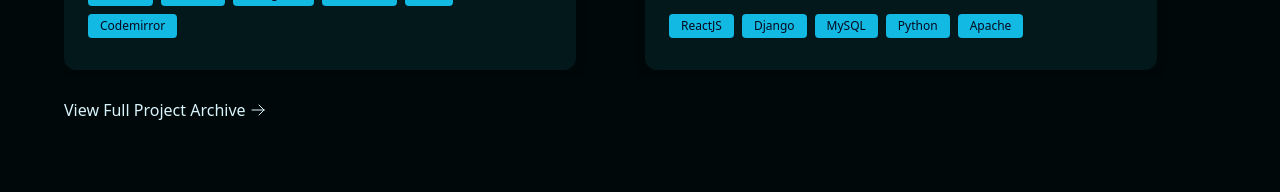
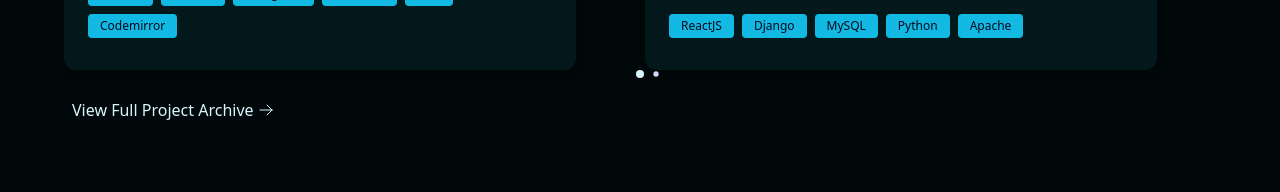
Before and after one commit to nitishgupta08/portfolio-v2, a React (Vite) app: page / in a window 1280 px wide. Shown: the part 2726-2918 px from the top of the page. Built offline with nearby package versions, Linux system fonts and the light colour scheme.

Commit message:
fixed cards

```diff
--- a/src/components/ui/Card.jsx
+++ b/src/components/ui/Card.jsx
@@ -5,7 +5,7 @@ const Card = (item) => {
   const { imgSrc, title, description, liveLink, githubLink, tags, from, to } =
     item.item;
   return (
-    <div className="relative my-2 mr-2 flex w-full max-w-[32rem] flex-col rounded-xl bg-[#03181b] bg-clip-border shadow-lg md:max-h-[40rem]">
+    <div className="relative my-2 flex h-[40rem] w-full max-w-[32rem] flex-col rounded-xl bg-[#03181b] bg-clip-border shadow-lg">
       <div className="relative mx-4 mt-4 overflow-hidden rounded-xl bg-clip-border shadow-lg">
         <img src={imgSrc} alt={title} />
         <div className="to-bg-black-10 from-transparent via-transparent to-black/60 absolute inset-0 h-full w-full bg-gradient-to-tr"></div>
--- a/src/index.css
+++ b/src/index.css
@@ -10,3 +10,16 @@
 body {
   background-color: #010809;
 }
+
+.swiper-pagination.swiper-pagination-bullets-dynamic.swiper-pagination-clickable.swiper-pagination-bullets.swiper-pagination-horizontal {
+  bottom: 0;
+}
+
+.swiper-pagination-bullet {
+  background-color: #d4d8f7;
+  opacity: 1;
+}
+
+.swiper-pagination-bullet-active {
+  background-color: #d9f5fc;
+}
--- a/src/screens/Projects.jsx
+++ b/src/screens/Projects.jsx
@@ -1,10 +1,12 @@
+import { useState, useEffect } from "react";
 import { useInView } from "react-intersection-observer";
 import { projects } from "../assets/projects";
 import { Link } from "react-router-dom";
 import Card from "../components/ui/Card";
 import { Swiper, SwiperSlide } from "swiper/react";
+import { Pagination } from "swiper/modules";
 import "swiper/css";
-import { useState, useEffect } from "react";
+import "swiper/css/pagination";
 
 function Projects() {
   const { ref, inView } = useInView({
@@ -50,7 +52,9 @@ function Projects() {
             spaceBetween={10}
             pagination={{
               clickable: true,
+              dynamicBullets: true,
             }}
+            modules={[Pagination]}
             className="mySwiper">
             {projects.map((item, id) => {
               return (
@@ -60,7 +64,7 @@ function Projects() {
               );
             })}
           </Swiper>
-          <p className="inline-block">
+          <p className="inline-block px-2">
             <Link to="project-archive" className="group my-5 flex items-center">
               <span className="bg-gradient-to-r  from-accentDark to-accentDark bg-[length:0%_2px] bg-left-bottom bg-no-repeat transition-all duration-500 ease-out group-hover:bg-[length:100%_2px]">
                 View Full Project Archive&nbsp;
```
